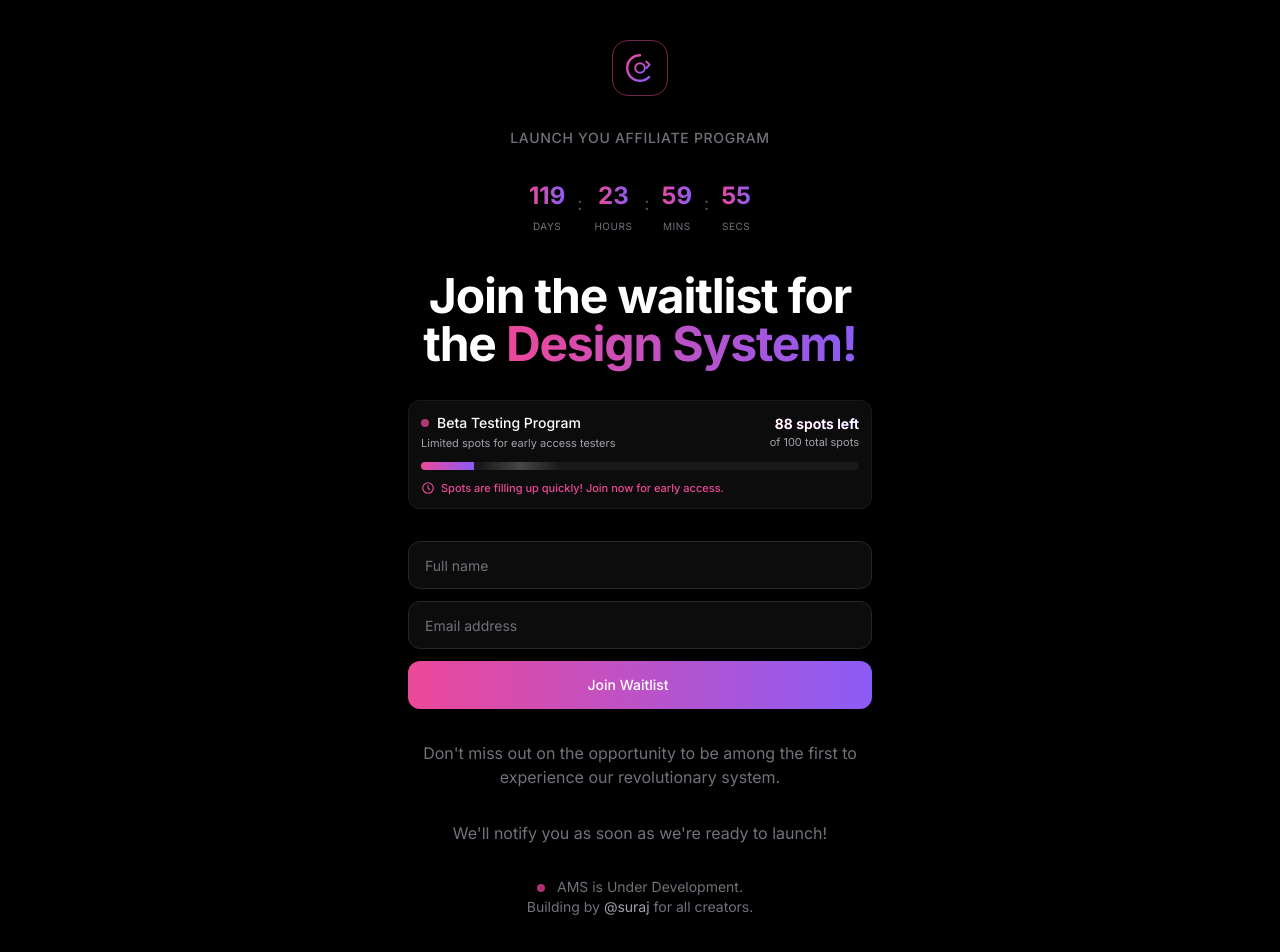
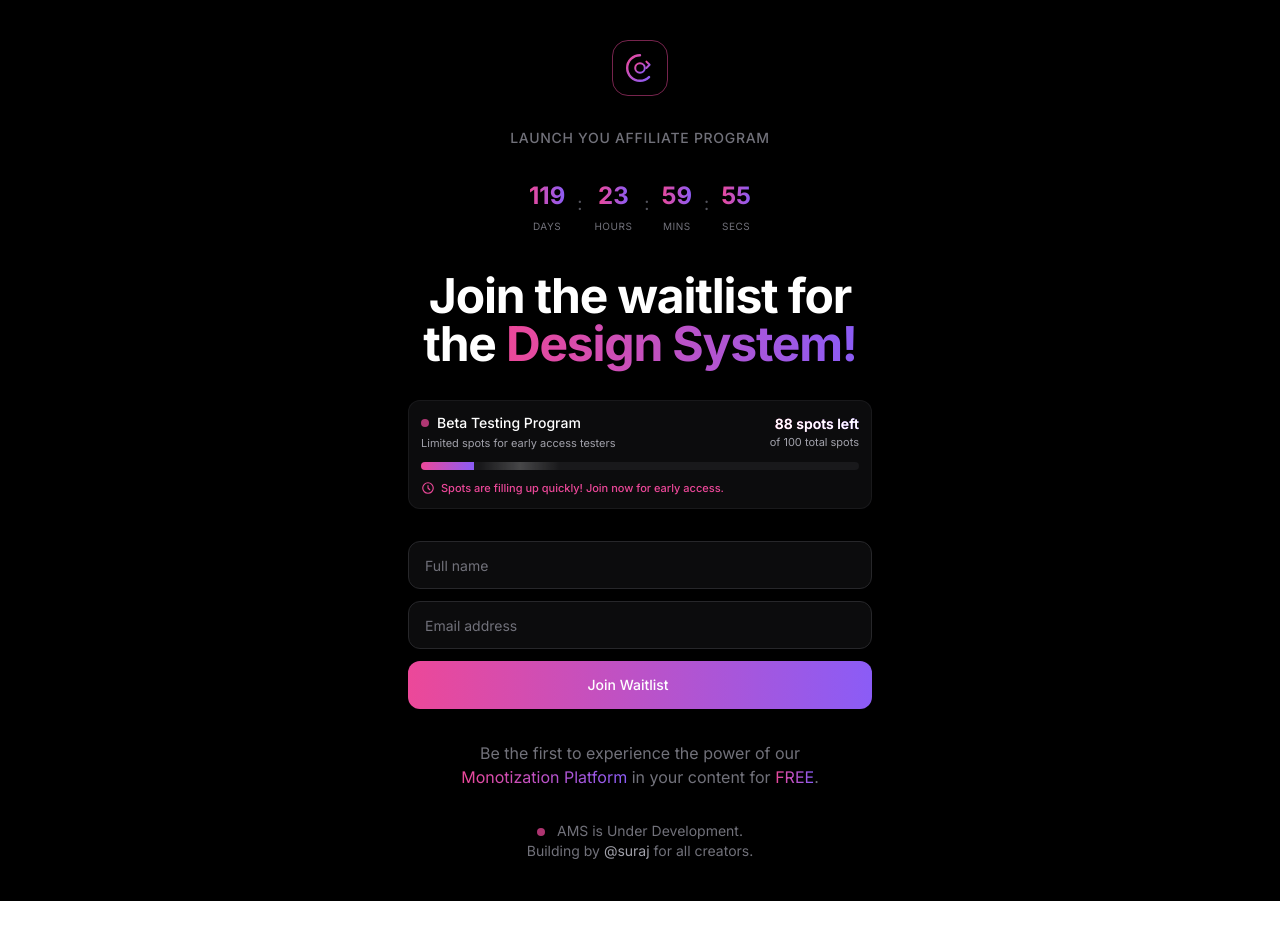
Before and after one commit to imsurajj/amsoft, a Next.js app: page / in a window 1280 px wide. Shown: the top 952 px of the page. After the commit the page ends 901 px from the top, so only its background shows below. Built offline with nearby package versions, Linux system fonts and the light colour scheme.

Commit message:
Updated Hero section

```diff
--- a/src/components/hero.tsx
+++ b/src/components/hero.tsx
@@ -439,10 +439,11 @@ export default function Hero() {
 
           {/* Hero text that changes */}
           <p className="text-zinc-500">
-            Don&#39;t miss out on the opportunity to be among the first to experience our revolutionary system.
-          </p>
-          <p className="text-zinc-500">
-            We&#39;ll notify you as soon as we&#39;re ready to launch!
+            Be the first to experience the power of our  <span className="bg-gradient-to-r from-[#ec4899] to-[#8b5cf6] text-transparent bg-clip-text whitespace-nowrap">
+              Monotization Platform
+            </span> in your content for  <span className="bg-gradient-to-r from-[#ec4899] to-[#8b5cf6] text-transparent bg-clip-text whitespace-nowrap">
+              FREE
+            </span>.
           </p>
 
           {/* Footer text */}
```
